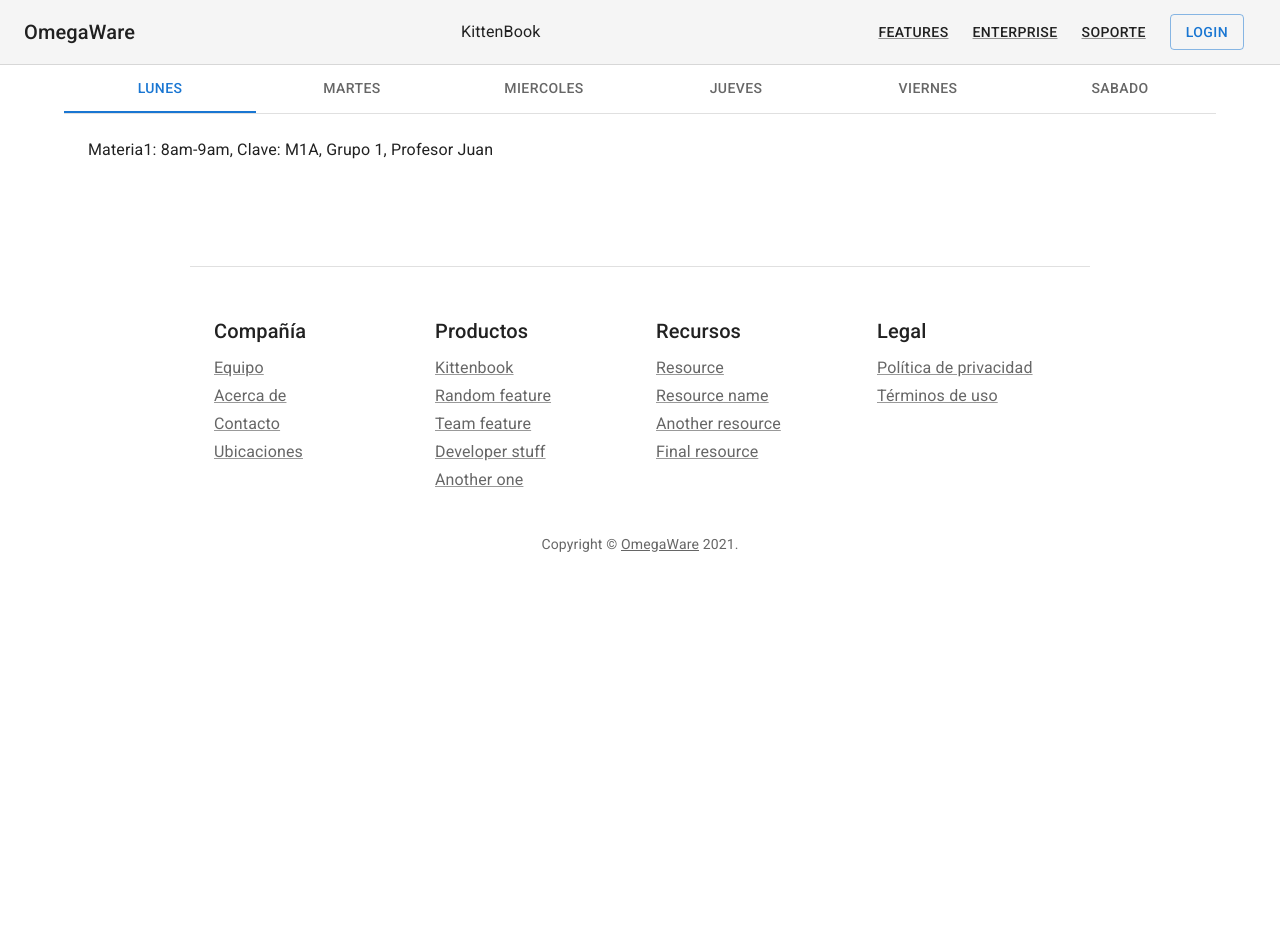
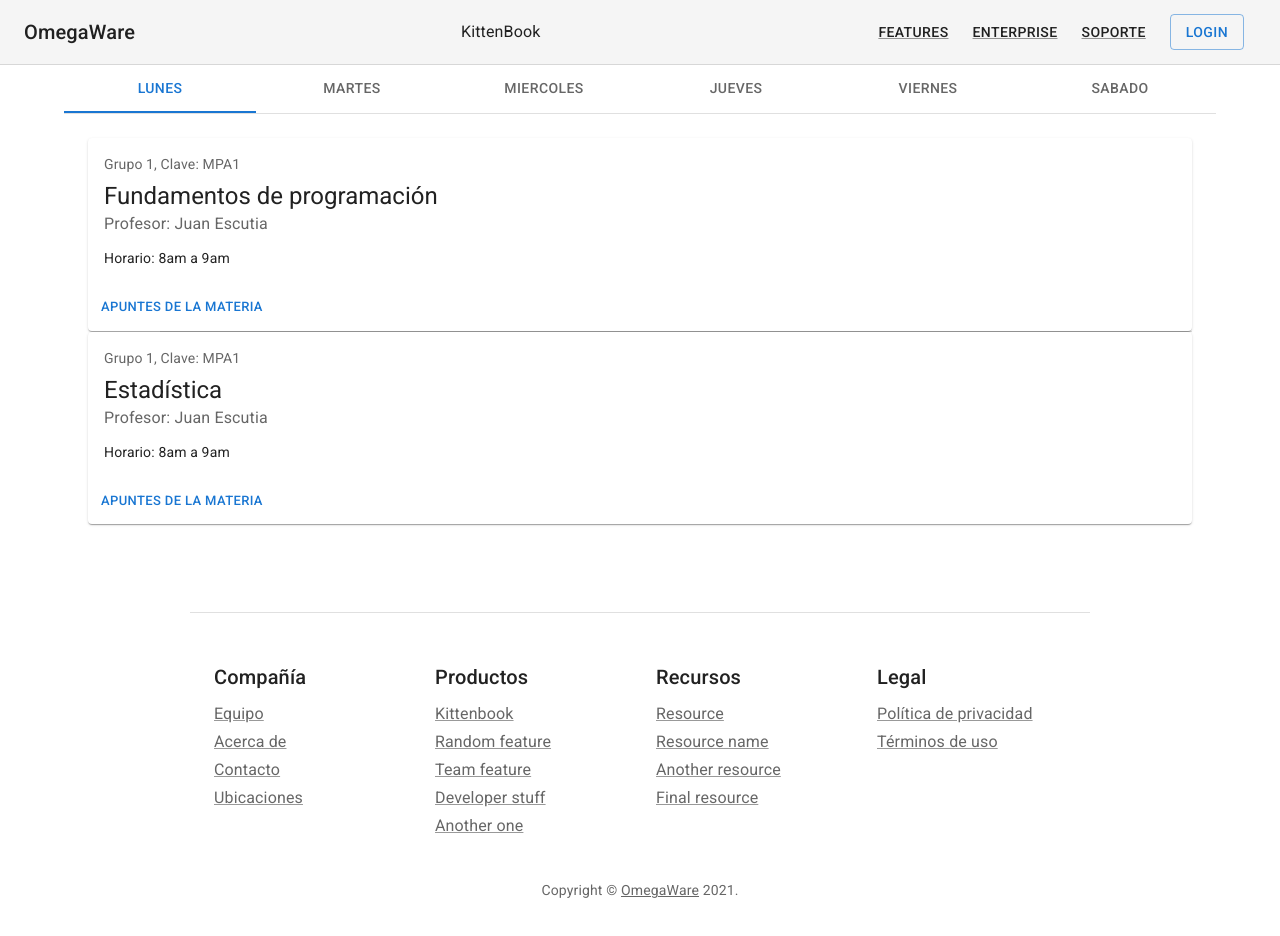
Before and after one commit to morning-g/kittenbook-frontend, a React (Create React App) app: page /horario in a window 1280 px wide. Shown: the top 936 px of the page. Before the commit the page ends 800 px from the top, so only its background shows below. Built offline with nearby package versions, Linux system fonts and the light colour scheme.

Commit message:
Cards en Horario y Categoria creditos creada

```diff
--- a/src/App.js
+++ b/src/App.js
@@ -6,6 +6,7 @@ import Reticula from "./componentes/Reticula";
 import Inicio from "./componentes/Inicio";
 import Acceso from "./componentes/Login";
 import Registro from "./componentes/Registro";
+import Creditos from "./componentes/Creditos"
 import Pie from "./componentes/Pie";
 import MenuAppBar from "./componentes/AppBar";
 import Precios from './componentes/Precios';
@@ -29,7 +30,7 @@ function App() {
           <Route exact path="/horario" component={Horario} />
           <Route exact path="/tareas" component={Tareas} />
           <Route exact path="/reticula" component={Reticula} />
-
+          <Route exact path="/creditos" component={Creditos} />
           <Route exact path="/login" component={Acceso} />
           <Route exact path="/registro" component={Registro} />
           <Route exact path="/precios" component={Precios} />
--- /dev/null
+++ b/src/componentes/Creditos.js
@@ -0,0 +1,9 @@
+import React, { Component } from "react";
+
+export default function Creditos(props) {
+  return (
+    <div>
+      <h1>Creditos</h1>
+    </div>
+  );
+}
--- a/src/componentes/Horario.js
+++ b/src/componentes/Horario.js
@@ -5,8 +5,12 @@ import Tabs from "@mui/material/Tabs";
 import Tab from "@mui/material/Tab";
 import Typography from "@mui/material/Typography";
 import Box from "@mui/material/Box";
-import { TableCell } from "@mui/material";
-
+import Card from "@mui/material/Card";
+import CardActions from "@mui/material/CardActions";
+import CardContent from "@mui/material/CardContent";
+import Button from "@mui/material/Button";
+import Divider from '@mui/material/Divider';
+import { Link } from 'react-router-dom';
 function TabPanel(props) {
   const { children, value, index, ...other } = props;
 
@@ -63,13 +67,56 @@ export default function Horario() {
             <Tab label="Jueves" {...a11yProps(3)} />
             <Tab label="Viernes" {...a11yProps(4)} />
             <Tab label="Sabado" {...a11yProps(5)} />
-
           </Tabs>
         </Box>
-        <TabPanel value={value} index={0}>
-          <p>Materia1: 8am-9am, Clave: M1A, Grupo 1, Profesor Juan</p>
-        </TabPanel>
-        <TabPanel value={value} index={1}>
+
+        <TabPanel value={value} index={0} >
+        <Card sx={{ minWidth: 100}}>
+          <CardContent>
+            <Typography sx={{ fontSize: 14 }} color="text.secondary" gutterBottom>
+              Grupo 1, Clave: MPA1
+            </Typography>
+          <Typography variant="h5" component="div">
+            Fundamentos de programación
+          </Typography>
+          <Typography sx={{ mb: 1.5 }} color="text.secondary">
+            Profesor: Juan Escutia
+          </Typography>
+          <Typography variant="body2">
+            Horario: 8am a 9am
+          </Typography>
+        </CardContent>
+        <CardActions>
+          <Link to="/notas">
+             <Button size="small">Apuntes de la materia</Button>
+          </Link>
+        </CardActions>
+      </Card>
+      <Divider variant="inset" component=""/>
+      <Card sx={{ minWidth: 100}}>
+          <CardContent>
+            <Typography sx={{ fontSize: 14 }} color="text.secondary" gutterBottom>
+              Grupo 1, Clave: MPA1
+            </Typography>
+          <Typography variant="h5" component="div">
+            Estadística
+          </Typography>
+          <Typography sx={{ mb: 1.5 }} color="text.secondary">
+            Profesor: Juan Escutia
+          </Typography>
+          <Typography variant="body2">
+            Horario: 8am a 9am
+          </Typography>
+        </CardContent>
+        <CardActions>
+          <Link to="/notas">
+            <Button size="small">Apuntes de la materia</Button>
+          </Link>
+        </CardActions>
+      </Card>
+      </TabPanel>
+
+      <TabPanel value={value} index={1}>
           No definido
         </TabPanel>
         <TabPanel value={value} index={2}>
```
